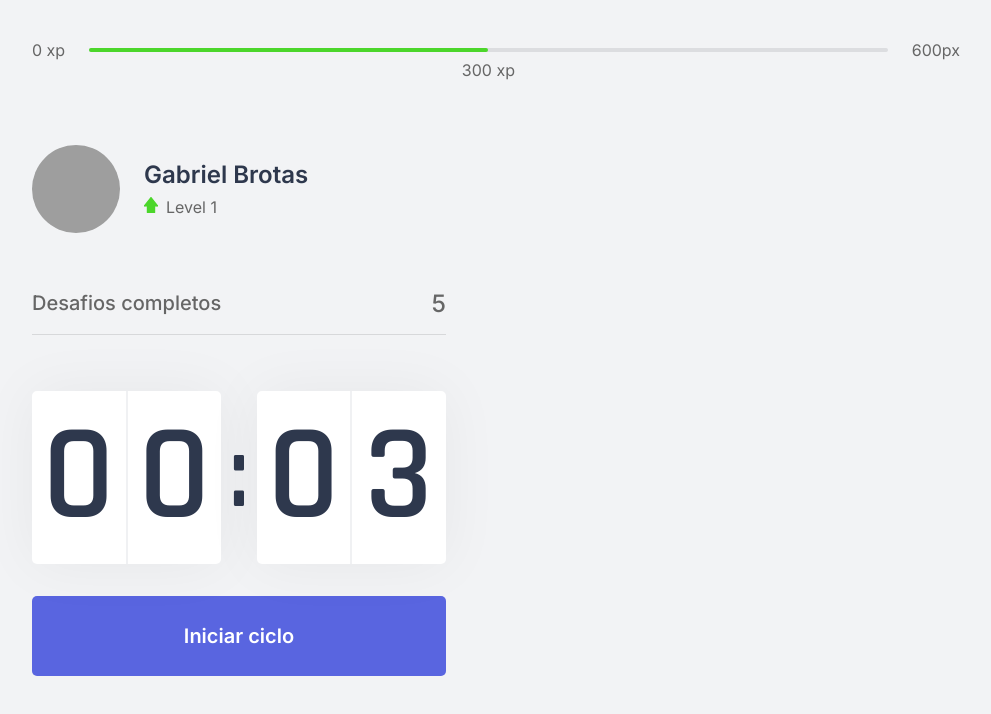
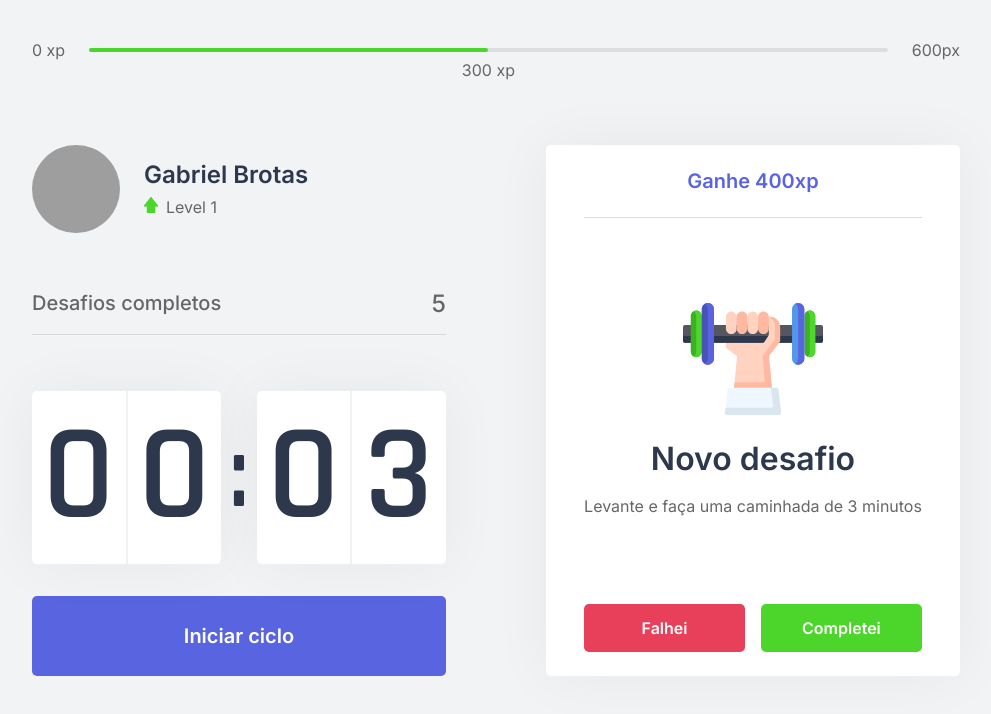
Before and after one commit to GabrielBrotas/Move-It-NLW-4, a Next.js app: page / in a window 1280 px wide. Shown: the top 714 px of the page, without its empty margins (144-1135 px from the left). Built offline with nearby package versions, Linux system fonts and the light colour scheme; grey boxes are pictures that could not be loaded.

Commit message:
challengebox

```diff
--- /dev/null
+++ b/src/components/ChallengeBox.tsx
@@ -0,0 +1,45 @@
+import styles from '../styles/components/ChallengeBox.module.css';
+
+export function ChallengeBox() {
+    const hasActiveChallenge = true;
+
+    return (
+        <div className={styles.challengeBoxContainer}>
+            { hasActiveChallenge ? (
+                <div className={styles.challengeActive}>
+                    <header>Ganhe 400xp</header>
+
+                    <main>
+                        <img src="icons/body.svg" alt="body" />
+                        <strong>Novo desafio</strong>
+                        <p>Levante e faça uma caminhada de 3 minutos</p>
+                    </main>
+
+                    <footer>
+                        <button
+                            type="button"
+                            className={styles.challengeFailedButton}
+                        >
+                            Falhei
+                        </button>
+                        <button
+                            type="button"
+                            className={styles.challengeSucceededButton}
+                        >
+                            Completei
+                        </button>
+                    </footer>
+                </div>
+            ) : (
+                <div className={styles.challengeNotActive}>
+                <strong>Finalize um ciclo para receber um desafio</strong>
+
+                <p>
+                    <img src="icons/level-up.svg" alt="Level up"/>
+                    Avance de level completando desafios
+                </p>
+            </div>
+            )}
+        </div>
+    )
+}
--- a/src/pages/index.tsx
+++ b/src/pages/index.tsx
@@ -2,6 +2,7 @@
 import { Profile } from "../components/Profile";
 import { CompletedChallenges } from "../components/CompletedChallenges";
 import { Countdown } from "../components/Countdown";
+import { ChallengeBox } from "../components/ChallengeBox";
 
 import Head from 'next/head';
 
@@ -23,7 +24,7 @@
           <Countdown />
         </div>
         <div>
-
+          <ChallengeBox />
         </div>
       </section>
     </div>
--- /dev/null
+++ b/src/styles/components/ChallengeBox.module.css
@@ -0,0 +1,111 @@
+.challengeBoxContainer {
+    height: 100%;
+
+    background: var(--white);
+    border-radius: 5px;
+    box-shadow: 0 0 60px rgba(0, 0, 0, 0.05);
+    padding: 1.5rem 2rem;
+
+    display: flex;
+    flex-direction: column;
+    align-items: center;
+    justify-content: center;
+
+    text-align: center;
+}
+
+.challengeNotActive {
+    display: flex;
+    flex-direction: column;
+    align-items: center;
+}
+
+.challengeNotActive strong {
+    font-size: 1.5rem;
+    font-weight: 500;
+    line-height: 1.4;
+}
+
+.challengeNotActive p {
+    display: flex;
+    flex-direction: column;
+    align-items: center;
+    line-height: 1.4;
+    max-width: 70%;
+    margin-top: 3rem;
+}
+
+.challengeNotActive img {
+    margin-bottom: 1rem;
+}
+
+.challengeActive {
+    height: 100%;
+
+    display: flex;
+    flex-direction: column;
+}
+
+.challengeActive header {
+    color: var(--blue);
+    font-weight: 600;
+    font-size: 1.25rem;
+    padding: 0 2rem 1.5rem;
+    border-bottom: 1px solid var(--gray-line);
+}
+
+.challengeActive main {
+    flex: 1;
+
+    display: flex;
+    flex-direction: column;
+    align-items: center;
+    justify-content: center;
+}
+
+.challengeActive main strong {
+    font-size: 2rem;
+    font-weight: 600;
+    color: var(--title);
+    margin: 1.5rem 0 1rem;
+}
+
+.challengeActive main p {
+    line-height: 1.5;
+}
+
+.challengeActive footer {
+    display: grid;
+    grid-template-columns: 1fr 1fr;
+    gap: 1rem;
+}
+
+.challengeActive footer button {
+    height: 3rem;
+
+    display: flex;
+    align-items: center;
+    justify-content: center;
+
+    border: 0;
+    border-radius: 5px;
+
+    color: var(--white);
+
+    font-size: 1rem;
+    font-weight: 600;
+
+    transition: filter 0.2s;
+}
+
+.challengeActive footer button.challengeFailedButton {
+    background: var(--red);
+}
+
+.challengeActive footer button.challengeSucceededButton {
+    background: var(--green);
+}
+
+.challengeActive footer button:hover {
+    filter: brightness(0.9);
+}
```
